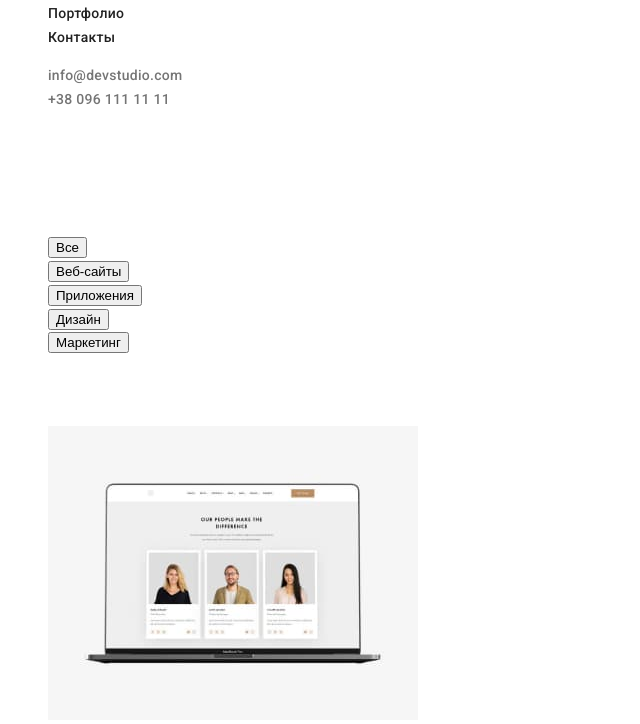
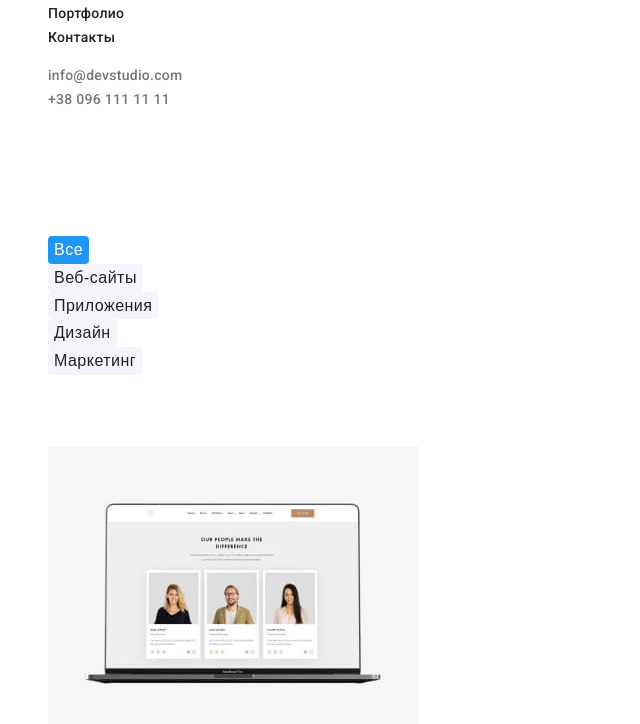
Before and after one commit to YevgenMalashenko/goit-markup-hw-02, a plain HTML site: page portfolio.html in a window 1280 px wide. Both pictures are taken after a click on the button "Все". Shown: the part 76-800 px from the top of the page, without its empty margins (0-640 px from the left). Drawn offline with Linux system fonts and the light colour scheme.

Commit message:
создает оформление кнопок
остается оформить список проектов в портфолио

```diff
--- a/css/styles.css
+++ b/css/styles.css
@@ -78,6 +78,27 @@ body {
   background-color: var(--add-background-color);
 }
 
+button {
+  cursor: pointer;
+  border: none;
+  border-radius: 4px;
+}
+
+button:hover,
+button:focus {
+  background-color: var(--accent);
+  color: #ffffff;
+}
+
+.main-button {
+  background: #F5F4FA;
+  color: var(--site-nav-links-color);
+  font-weight: 700;
+  font-size: 16px;
+  line-height: 1.88;
+  letter-spacing: 0.06em;
+}
+
 .hero-title {
   color: #FFFFFF;
   font-weight: 900;
@@ -86,25 +107,6 @@ body {
   text-align: center;
   letter-spacing: 0.06em;
   text-transform: uppercase;
-
-}
-
-.main-button {
-  sd
-
-  dfas
-  asd
-
-  font-size-a
-  ds
-  align-self:
-  sdaf
-  as
-  ;
-
-
-
-  ;
 }
 
 /* Про компанию */
@@ -115,6 +117,8 @@ body {
 .our-projects {
   visibility: hidden;
 }
+
+
 
 .feature-title {
   color: var(--title-text-color);
@@ -210,10 +214,22 @@ footer {
 /* Портфолио */
 /* список проектов */
 
+.filter-button {
+  background: #F5F4FA;
+  color: var(--site-nav-links-color);
+  font-weight: 500;
+  font-size: 16px;
+  line-height: 1.62;
+  letter-spacing: 0.03em;
+}
+
 .project-link{
   text-decoration: none;
 }
 
+.project-link:hover {
+  opacity: 0.5;
+}
 .project-name {
   color: var(--title-text-color);
   font-weight: 700;
--- a/portfolio.html
+++ b/portfolio.html
@@ -30,6 +30,7 @@
       <li><a href="tel:+380961111111" class="contact-tel">+38 096 111 11 11</a></li>
     </ul>
   </header>
+
   <!-- Портфолио -->
   <main>
     <section>
@@ -39,11 +40,11 @@
       <section>
         <h2 class="filters-buttons">Фильтр проектов</h2>
         <ul class="filter-list list">
-          <li><button type="button">Все</button></li>
-          <li><button type="button">Веб-сайты</button></li>
-          <li><button type="button">Приложения</button></li>
-          <li><button type="button">Дизайн</button></li>
-          <li><button type="button">Маркетинг</button></li>
+          <li><button type="button" class="filter-button">Все</button></li>
+          <li><button type="button" class="filter-button">Веб-сайты</button></li>
+          <li><button type="button" class="filter-button">Приложения</button></li>
+          <li><button type="button" class="filter-button">Дизайн</button></li>
+          <li><button type="button" class="filter-button">Маркетинг</button></li>
         </ul>
       </section>
 
@@ -52,63 +53,74 @@
         <h2 class="our-projects">Наши проекты</h2>
         <ul class="project-list list">
           <li>
-            <a href="#" class="project-link"><img src="./images/portfolio/a.jpg" alt="technokryak" width="370">
+            <a href="#" class="project-link">
+              <img src="./images/portfolio/a.jpg" alt="technokryak" width="370">
               <h3 class="project-name">Tехнокряк</h3>
               <p class="project-type">Веб-сайт</p>
+
             </a>
           </li>
 
           <li>
-            <a href="#" class="project-link"><img src="./images/portfolio/b.jpg" alt="basketball" width="370">
+            <a href="#" class="project-link">
+              <img src="./images/portfolio/b.jpg" alt="basketball" width="370">
               <h3 class="project-name">Постер <span lang="en">New Orlean vs Golden Star</span></h3>
               <p class="project-type">Дизайн</p>
             </a>
           </li>
 
           <li>
-            <a href="#" class="project-link"><img src="./images/portfolio/c.jpg" alt="logoseafood" width="370">
+            <a href="#" class="project-link">
+              <img src="./images/portfolio/c.jpg" alt="logoseafood" width="370">
               <h3 class="project-name">Ресторан <span lang="en">Seafood</span></h3>
               <p class="project-type">Приложение</p>
             </a>
           </li>
 
           <li>
-            <a href="#" class="project-link"><img src="./images/portfolio/d.jpg" alt="headset" width="370">
+            <a href="#" class="project-link">
+              <img src="./images/portfolio/d.jpg"    alt="headset" width="370">
               <h3 class="project-name">Проект <span lang="en">Prime</span></h3>
               <p class="project-type">Маркетинг</p>
             </a>
           </li>
 
           <li>
-            <a href="#" class="project-link"><img src="./images/portfolio/e.jpg" alt="box" width="370">
+            <a href="#" class="project-link">
+              <img src="./images/portfolio/e.jpg" alt="box" width="370">
               <h3 class="project-name">Проект <span lang="en"></span> Boxes</h3>
               <p class="project-type">Приложение</p>
             </a>
           </li>
 
           <li>
-            <a href="#" class="project-link"><img src="./images/portfolio/f.jpg" alt="monitor" width="370">
+            <a href="#" class="project-link">
+              <img src="./images/portfolio/f.jpg" alt="monitor" width="370">
               <h3 class="project-name" lang="en">Inspiration has no Borders</h3>
               <p class="project-type">Веб-сайт</p>
             </a>
           </li>
 
           <li>
-            <a href="#" class="project-link"><img src="./images/portfolio/g.jpg" alt="book" width="370">
+            <a href="#" class="project-link">
+              <img src="./images/portfolio/g.jpg" alt="book" width="370">
               <h3 class="project-name">Издание <span lang="en">Limited Edition</span></h3>
               <p class="project-type">Дизайн</p>
+
             </a>
           </li>
 
           <li>
-            <a href="#" class="project-link"><img src="./images/portfolio/h.jpg" alt="label" width="370">
+            <a href="#" class="project-link">
+              <img src="./images/portfolio/h.jpg" alt="label" width="370">
               <h3 class="project-name">Проект <span lang="en">LAB</span></h3>
               <p class="project-type">Маркетинг</p>
             </a>
           </li>
 
           <li>
-            <a href="#" class="project-link"><img src="./images/portfolio/i.jpg" alt="laptop" width="370">
+            <a href="#" class="project-link">
+              <img src="./images/portfolio/i.jpg" alt="laptop" width="370">
               <h3 class="project-name" lang="en">Growing Business</h3>
               <p class="project-type">Приложение</p>
             </a>
```
Also changed, not shown: index.html (+1 -1 lines).
